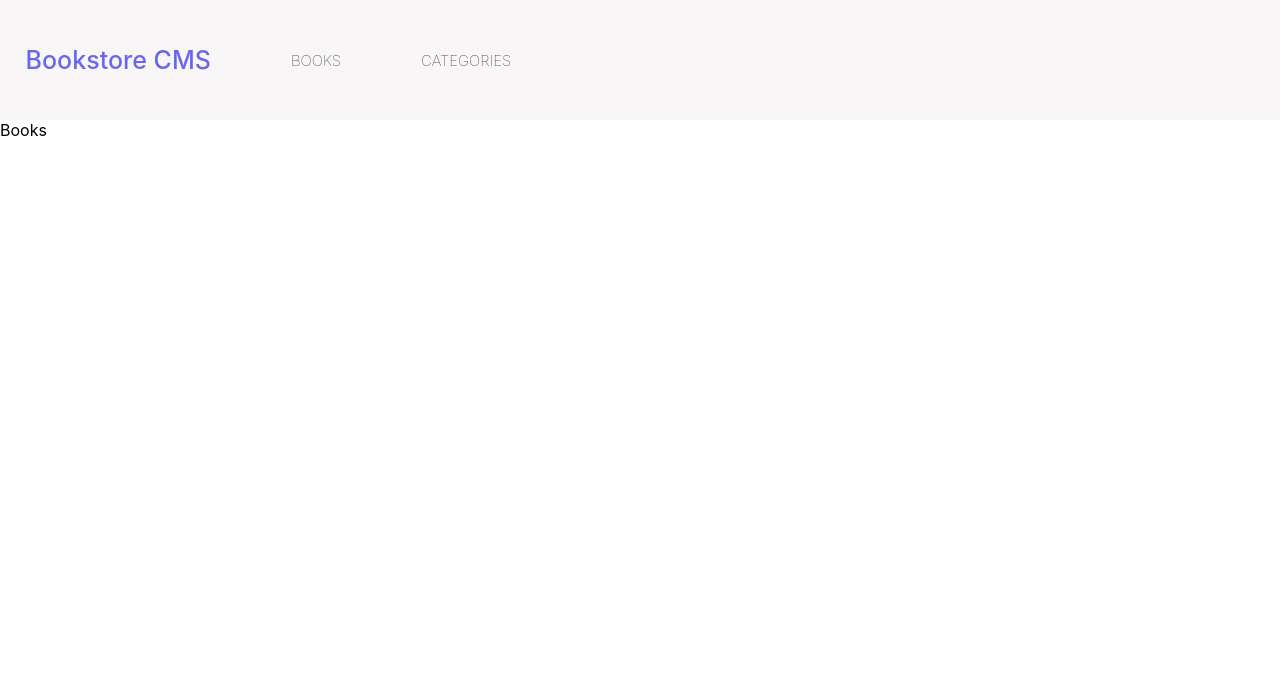
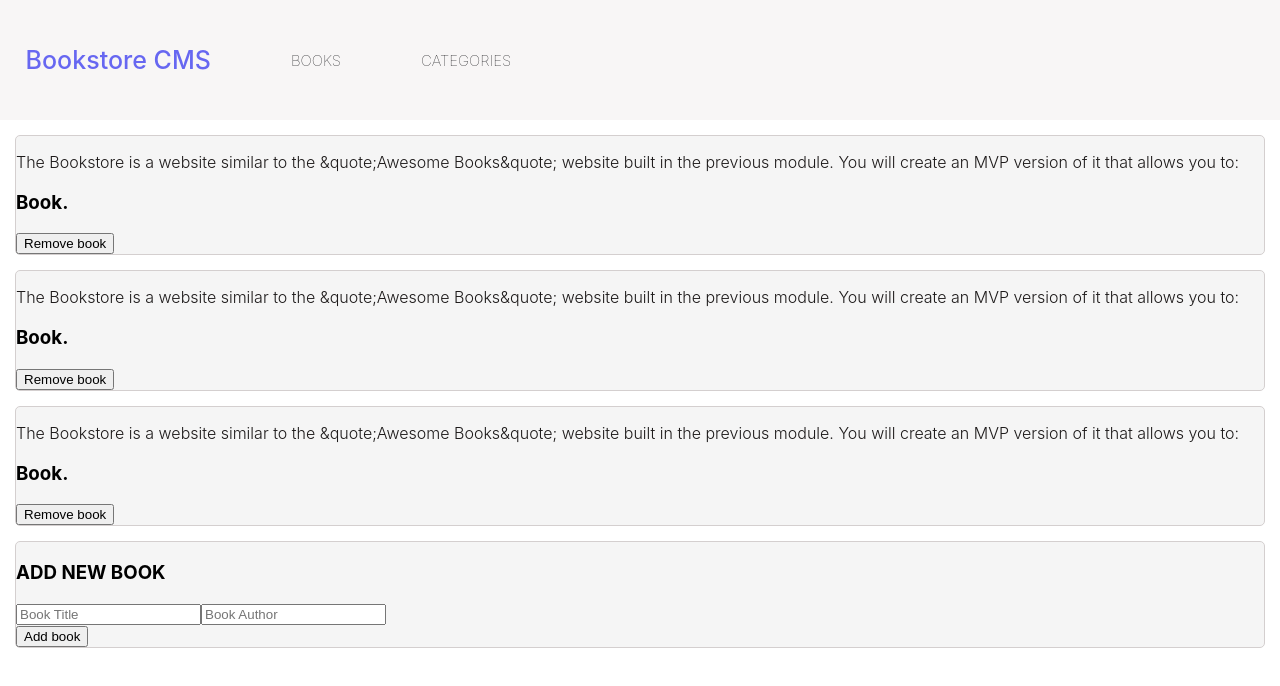
Before and after one commit to ksigei/bookstore_react, a React (Create React App) app: page /books in a window 1280 px wide. Shown: the top 686 px of the page. Built offline with nearby package versions, Linux system fonts and the light colour scheme.

Commit message:
Add component for new book

```diff
--- a/src/App.js
+++ b/src/App.js
@@ -1,7 +1,7 @@
 import { Routes, Route } from 'react-router-dom';
 import Header from './modules/Header';
 import Home from './modules/Home';
-import Books from './modules/Routes/Books';
+import BookList from './modules/Routes/BookList';
 import Categories from './modules/Routes/Categories';
 
 function App() {
@@ -10,7 +10,7 @@ function App() {
       <Header />
       <Routes>
         <Route path="/" element={<Home />} />
-        <Route path="/books" element={<Books />} />
+        <Route path="/books" element={<BookList />} />
         <Route path="/categories" element={<Categories />} />
       </Routes>
     </div>
--- /dev/null
+++ b/src/modules/Routes/Book.js
@@ -0,0 +1,19 @@
+import React from 'react';
+
+function Book() {
+  return (
+    <div>
+      <div className="container">
+        <p>
+          The Bookstore is a website similar to the &quote;Awesome Books&quote;
+          website built in the previous module. You will create an MVP version
+          of it that allows you to:
+        </p>
+        <h3>Book.</h3>
+        <button type="button">Remove book</button>
+      </div>
+    </div>
+  );
+}
+
+export default Book;
--- /dev/null
+++ b/src/modules/Routes/BookList.js
@@ -0,0 +1,16 @@
+import React from 'react';
+import Book from './Book';
+import NewBook from './NewBook';
+
+function BookList() {
+  return (
+    <div>
+      <Book />
+      <Book />
+      <Book />
+      <NewBook />
+    </div>
+  );
+}
+
+export default BookList;
--- a/src/modules/Routes/Books.jsx
+++ /dev/null
@@ -1,9 +0,0 @@
-import React from 'react'
-
-function Books() {
-  return (
-    <div>Books</div>
-  )
-}
-
-export default Books
--- a/src/modules/Routes/Categories.jsx
+++ b/src/modules/Routes/Categories.jsx
@@ -1,9 +1,11 @@
-import React from 'react'
+import React from 'react';
 
 function Categories() {
   return (
-    <div>Categories</div>
-  )
+    <div>
+      <button type="button">Check status</button>
+    </div>
+  );
 }
 
-export default Categories
+export default Categories;
--- /dev/null
+++ b/src/modules/Routes/NewBook.js
@@ -0,0 +1,18 @@
+import React from 'react';
+
+function NewBook() {
+  return (
+    <div>
+      <div className="container">
+        <h3>ADD NEW BOOK</h3>
+        <form>
+          <input placeholder="Book Title" />
+          <input placeholder="Book Author" />
+        </form>
+        <button type="button">Add book</button>
+      </div>
+    </div>
+  );
+}
+
+export default NewBook;
```
